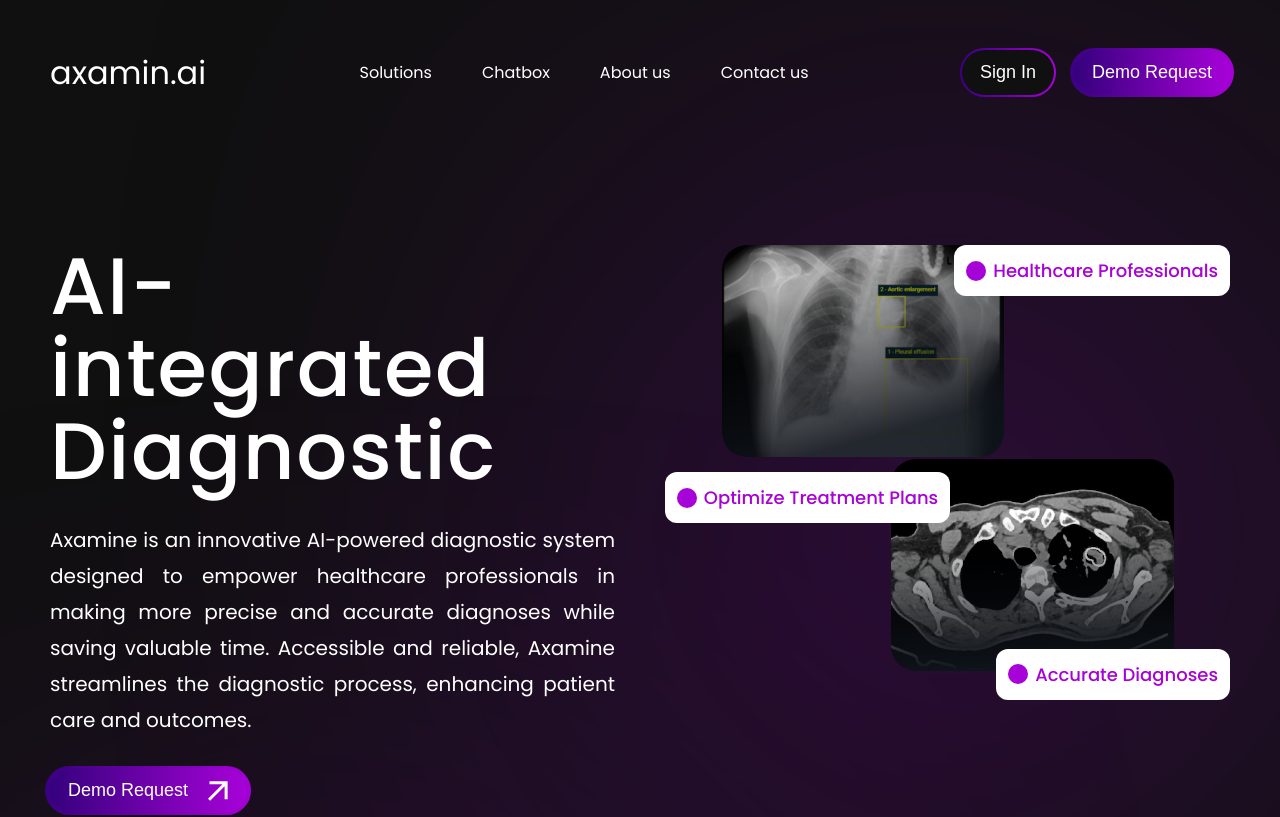
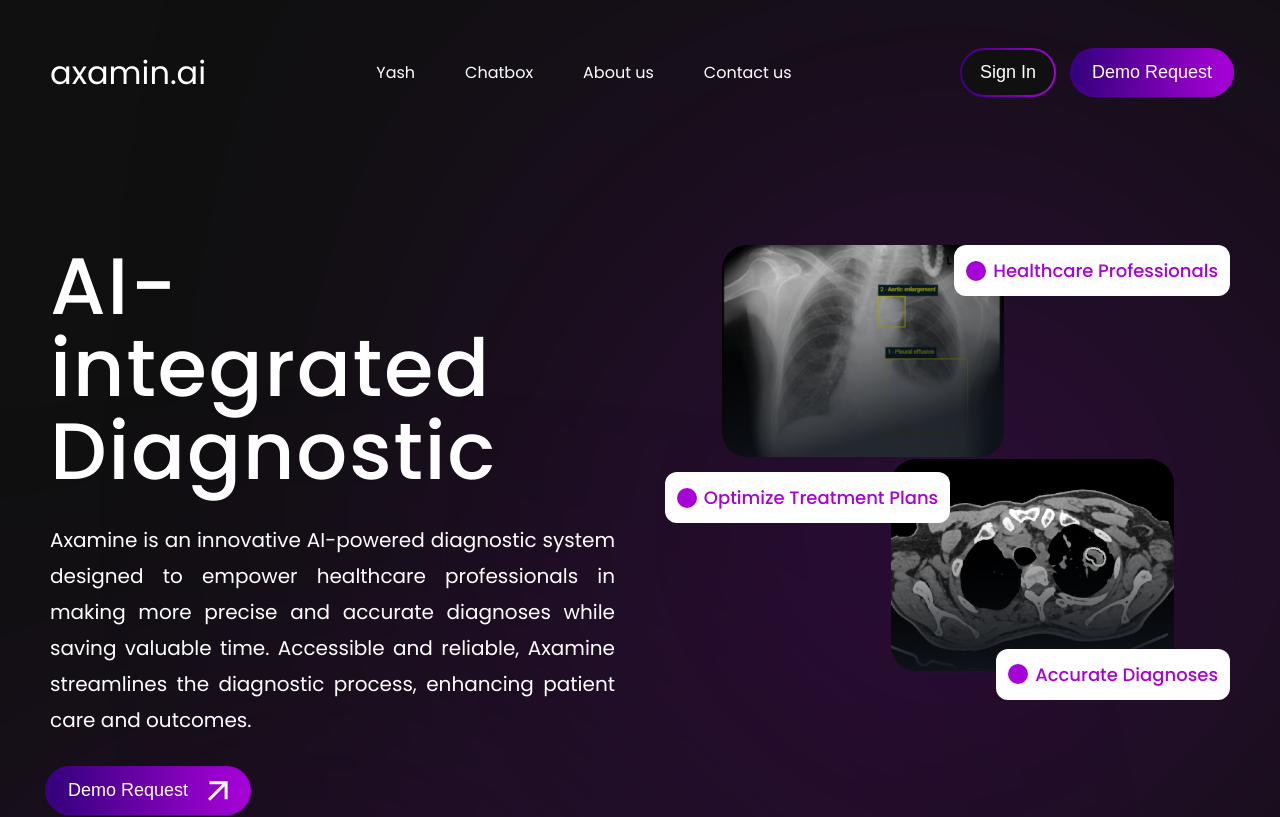
Before and after one commit to Henil21/Axamine-ai, a Next.js app: page / in a window 1280 px wide. Shown: the top 817 px of the page. Built offline with nearby package versions, Linux system fonts and the light colour scheme.

Commit message:
update navbar

```diff
--- a/src/app/components/Navbar/navbar.js
+++ b/src/app/components/Navbar/navbar.js
@@ -20,7 +20,7 @@
           </a>
         </div>
         <ul className={menuActive ? `${styles.links} ${styles.active}`: styles.links}>
-            <li className={styles.link}><a href="#benifits" onClick={() => setActiveNav("#home")}>Solutions</a></li>
+            <li className={styles.link}><a href="#benifits" onClick={() => setActiveNav("#home")}>Yash</a></li>
             <li className={styles.link}><a href="#team" onClick={() => setActiveNav("#team")}>Chatbox</a></li>
             <li className={styles.link}><a href="#about" onClick={() => setActiveNav("#about")}>About us</a></li>
             <li className={styles.link}><a href="#contact" onClick={() => setActiveNav("#contact")}>Contact us</a></li>
```
